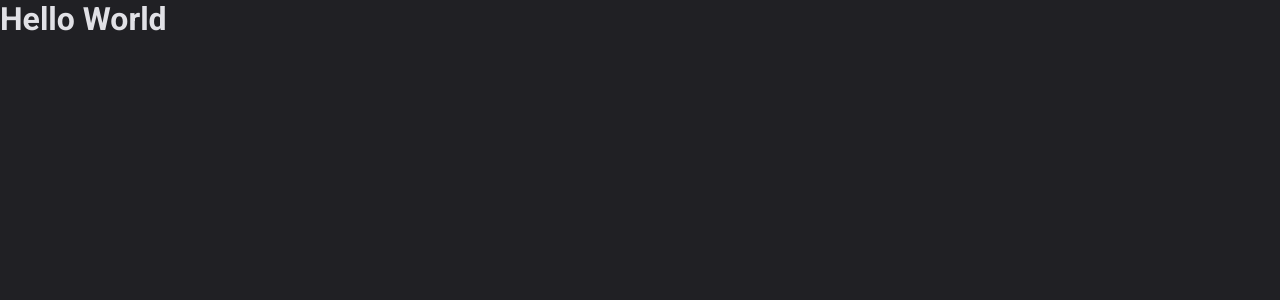
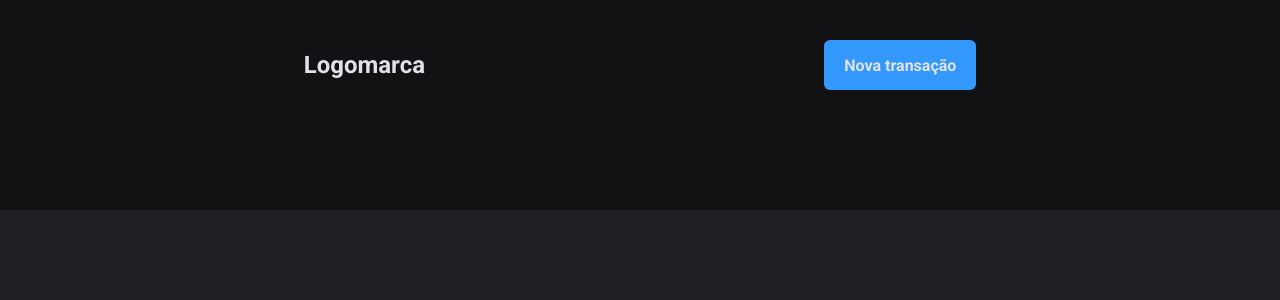
Before and after one commit to mathiasfuhr/money, a React (Vite) app: page / in a window 1280 px wide. Shown: the top 300 px of the page. Built offline with nearby package versions, Linux system fonts and the light colour scheme.

Commit message:
feat: add Header component with styling

```diff
--- a/src/App.tsx
+++ b/src/App.tsx
@@ -1,13 +1,14 @@
 import { ThemeProvider } from "styled-components"
 import { defaultTheme } from "./styles/themes/default"
 import { GlobalStyle } from "./styles/global"
+import Transactions from "./pages/Transactions"
 
 function App() {
 
   return (
    <ThemeProvider theme={defaultTheme}>
     <GlobalStyle/>
-    <h1>Hello World</h1>
+    <Transactions/>
    </ThemeProvider>
   )
 }
--- /dev/null
+++ b/src/components/Header/index.tsx
@@ -0,0 +1,15 @@
+import { HeaderContainer, HeaderContent, NewTransactionButton } from "./styles"
+
+const Header = () => {
+  return (
+    <HeaderContainer>
+      <HeaderContent>
+        <h2>Logomarca</h2>
+
+        <NewTransactionButton>Nova transação</NewTransactionButton>
+      </HeaderContent>
+    </HeaderContainer>
+  )
+}
+
+export default Header
--- /dev/null
+++ b/src/components/Header/styles.ts
@@ -0,0 +1,33 @@
+import styled from "styled-components";
+
+export const HeaderContainer = styled.header`
+  background-color: ${(props) => props.theme["gray-900"]};
+  padding: 2.5rem 0 7.5rem;
+`;
+
+export const HeaderContent = styled.div`
+  width: 100%;
+  max-width: 1120px;
+  margin: 0 auto;
+  padding: 0 1.5rem;
+
+  display: flex;
+  justify-content: space-around;
+  align-items: center;
+`;
+
+export const NewTransactionButton = styled.button`
+  height: 50px;
+  border: 0;
+  background-color: ${(props) => props.theme["blue-500"]};
+  color: ${(props) => props.theme["gray-100"]};
+  font-weight: bold;
+  padding: 0 1.25rem;
+  border-radius: 6px;
+  cursor: pointer;
+
+  &:hover {
+    background-color: ${(props) => props.theme["blue-700"]};
+    transition: background-color 0.3s ease;
+  }
+`;
--- /dev/null
+++ b/src/pages/Transactions/index.tsx
@@ -0,0 +1,11 @@
+import Header from "../../components/Header"
+
+const Transactions = () => {
+  return (
+    <div>
+        <Header/>
+    </div>
+  )
+}
+
+export default Transactions
```
Also changed, not shown: src/pages/Transactions/styles.ts (added).
